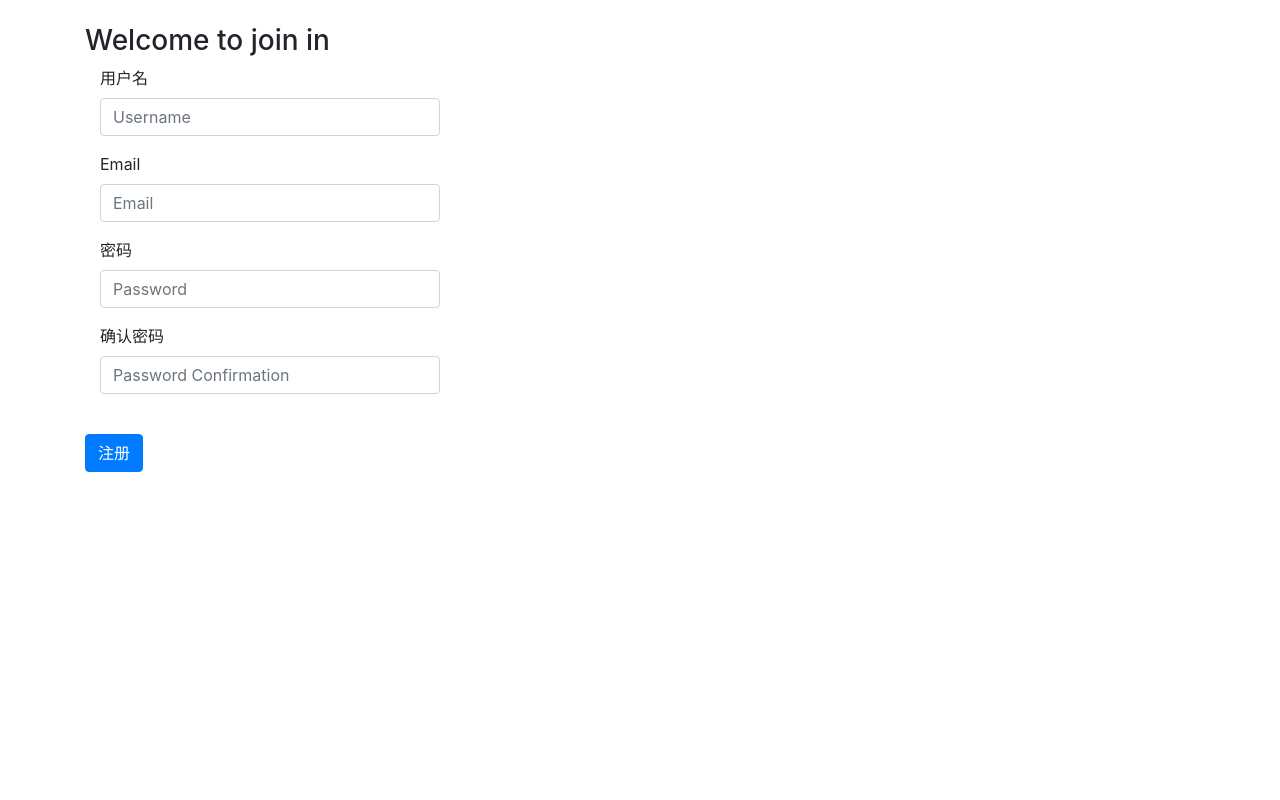
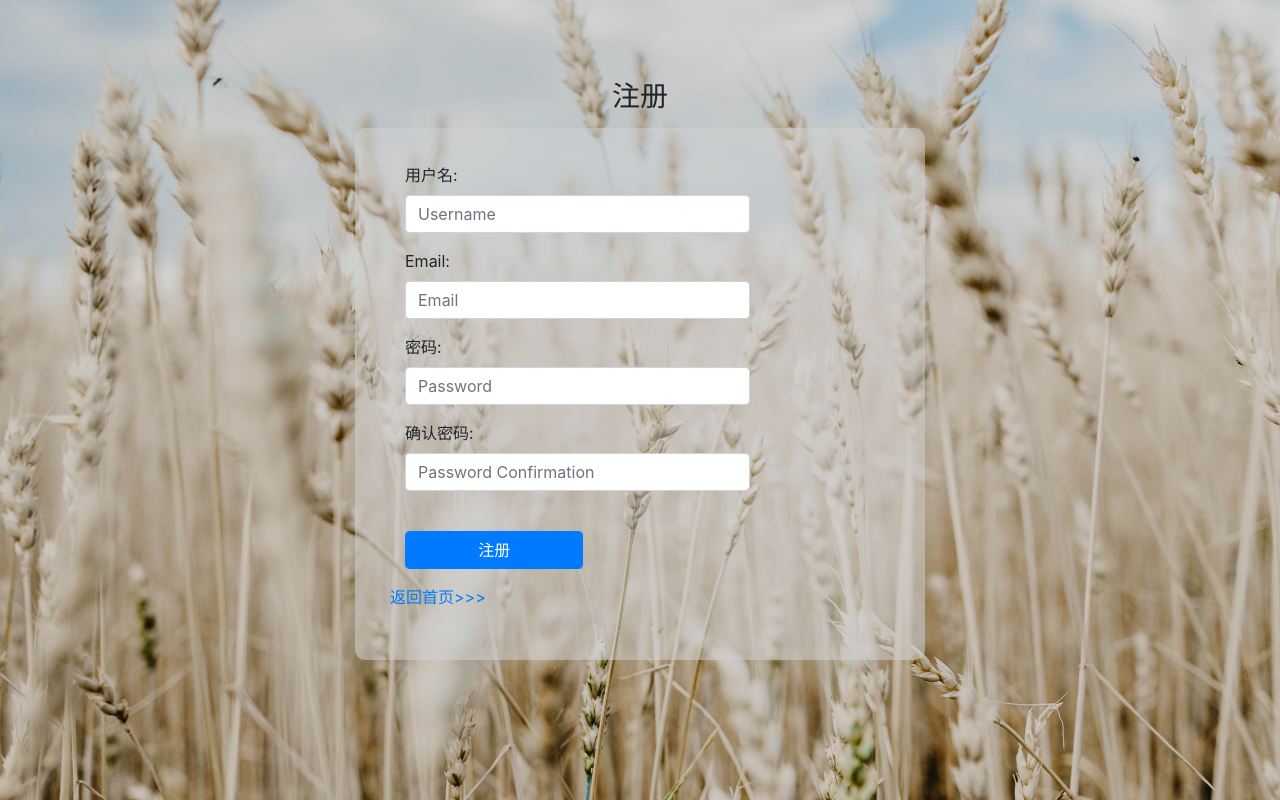
Before and after one commit to aohashiw/firstblog, a Django app: page /userprofile/register/ in a window 1280 px wide. Run offline with Django 3.2, Linux system fonts and the light colour scheme; some libraries are stand-ins or nearby versions.

Commit message:
login page

```diff
--- a/firstblog/urls.py
+++ b/firstblog/urls.py
@@ -31,7 +31,7 @@ urlpatterns = [
     path('about/',views.about,name='about'),
     path('ueditor/',include('DjangoUeditor.urls')),
     path('userprofile/',include('userprofile.urls',namespace='userprofile')),
-    path('^captcha/',include('captcha.urls')),
+    path(r'^captcha/',include('captcha.urls')),
     path('success/<int:id>/',views.success,name='success'),
     path('a/',views.article_create,name='article_create'),
     path('article-delete/<int:id>',views.article_delete,name='article_delete'),
--- a/templates/userprofile/register.html
+++ b/templates/userprofile/register.html
@@ -9,36 +9,59 @@
     <title>注册</title>
     <link rel="stylesheet"  href="{% static 'css' %}">
     <link rel="stylesheet" href="{% static 'bootstrap/css/bootstrap.min.css' %}">
+    <style type="text/css">
+         body{
+            background: url({% static 'images/back2.jpg' %}) no-repeat;
+            background-size:100% 100%;
+            background-attachment:fixed;
+        }
+        #login_box{
+            padding: 35px;
+            border-radius: 10px;
+            background: rgba(210, 210, 210, 0.53);
+
+        }
+    </style>
 </head>
 <body>
 <div class="container">
-<div class="row">
-    <div class="col-12 form">
+    <div class="row justify-content-center" style="margin-top: 80px;">
         <br>
-        <h3 >Welcome to join in</h3>
-         <form action="." method="POST">
+        <br>
+        <h3 class="text-center">注册</h3>
+    </div>
+    <div class="row justify-content-center">
+        <div class="col-md-6"id="login_box">
+         <form action="." method="POST" class="form-horizontal" role="form" >
             {% csrf_token %}
-            <div class="form-group col-md-4">
-                <label for="username">用户名</label>
+            <div class="form-group col-md-9">
+                <label for="username">用户名:</label>
                 <input type="text" class="form-control" id="username" name="username"  placeholder="Username" required>
             </div>
-            <div class="form-group col-md-4">
-                <label for="username">Email</label>
+            <div class="form-group col-md-9">
+                <label for="email">Email:</label>
                 <input type="text" class="form-control" id="email" name="email"  placeholder="Email" required>
             </div>
-            <div class="form-group col-md-4">
-                <label for="username">密码</label>
+            <div class="form-group col-md-9">
+                <label for="password">密码:</label>
                 <input type="password" class="form-control" id="password" name="password"  placeholder="Password" required>
             </div>
-            <div class="form-group col-md-4">
-                <label for="username">确认密码</label>
+            <div class="form-group col-md-9">
+                <label for="password2">确认密码:</label>
                 <input type="password" class="form-control" id="password2" name="password2"  placeholder="Password Confirmation" required>
             </div>
              {{ mess }}
              <br>
-             <button type="submit" class="btn btn-primary">注册</button>
+             <div class="form-group">
+                 <div class="col-md-offset-7 col-md-5">
+                     <input type="submit" class="form-control btn-primary" value="注册"/>
+                 </div>
+             </div>
+             <p><a href="{% url 'index' %}"> 返回首页>>></a></p>
          </form>
+        </div>
     </div>
+</div>
 </div>
 </div>
 </body>
--- a/userprofile/views.py
+++ b/userprofile/views.py
@@ -5,7 +5,7 @@ from django.http import HttpResponse, JsonResponse
 from .forms import UserLoginForm,UserRegisterForm,ProfileForm
 from .models import Profile
 from django.contrib.auth.decorators import login_required
-from PIL import Image
+from captcha.models import CaptchaStore
 import os,uuid,json
 # Create your views here.
 
@@ -14,7 +14,7 @@ def user_login(request):
         uname =request.POST.get('username',None)
         upwd = request.POST.get('password',None)
         user=authenticate(username=uname,password=upwd)
-        print('进入')
+        print('进入POST')
         if user:
             print('验证成功')
             if user.is_active:
@@ -28,7 +28,7 @@ def user_login(request):
         login_form = UserLoginForm
         return render(request, 'userprofile/login.html', locals())
     else:
-        return render(request, 'userprofile/login.html')
+        return render(request, 'userprofile/login.html',locals())
 def user_register(request):
     if request.method == "POST":
         print('进入post')
@@ -50,35 +50,6 @@ def user_register(request):
 def user_logout(request):
     logout(request)
     return redirect('index')
-
-
-def crop_image(current_icon, file, data, id):
-    ext = file.name.split('.')[-1]
-    file_name = '{}.{}'.format(uuid.uuid4().hex[:10],ext)
-    cropped_icon = os.path.join(str(id),'icon',file_name)
-    file_path = os.path.join("media",str(id),'icon',file_name)
-
-    coords = json.loads(data)
-    t_x = int(coords['x'])
-    t_y = int(coords['y'])
-    t_width = t_x + int(coords['width'])
-    t_height = t_y + int(coords['height'])
-    t_rotate = coords['rotate']
-
-    img = Image.open(file)
-    crop_im = img.crop((t_x,t_y,t_width,t_height)).resize((400,400),Image.ANTIALIAS).rotate(t_rotate)
-
-    directory = os.path.dirname(file_path)
-    if os.path.exists(directory):
-        crop_im.save(file_path)
-    else:
-        os.makedirs(directory)
-        crop_im.save(file_path)
-    if not current_icon == os.path.join("avatar", "default.jpg"):
-        current_icon_path = os.path.join("media", str(id), "avatar", os.path.basename(current_icon.url))
-        os.remove(current_icon_path)
-
-    return cropped_icon
 
 
 
```
Also changed, not shown: templates/userprofile/login.html (+15 -18 lines), db.sqlite3, static/images/back2.jpg (renamed from static/images/back (2).jpg).
